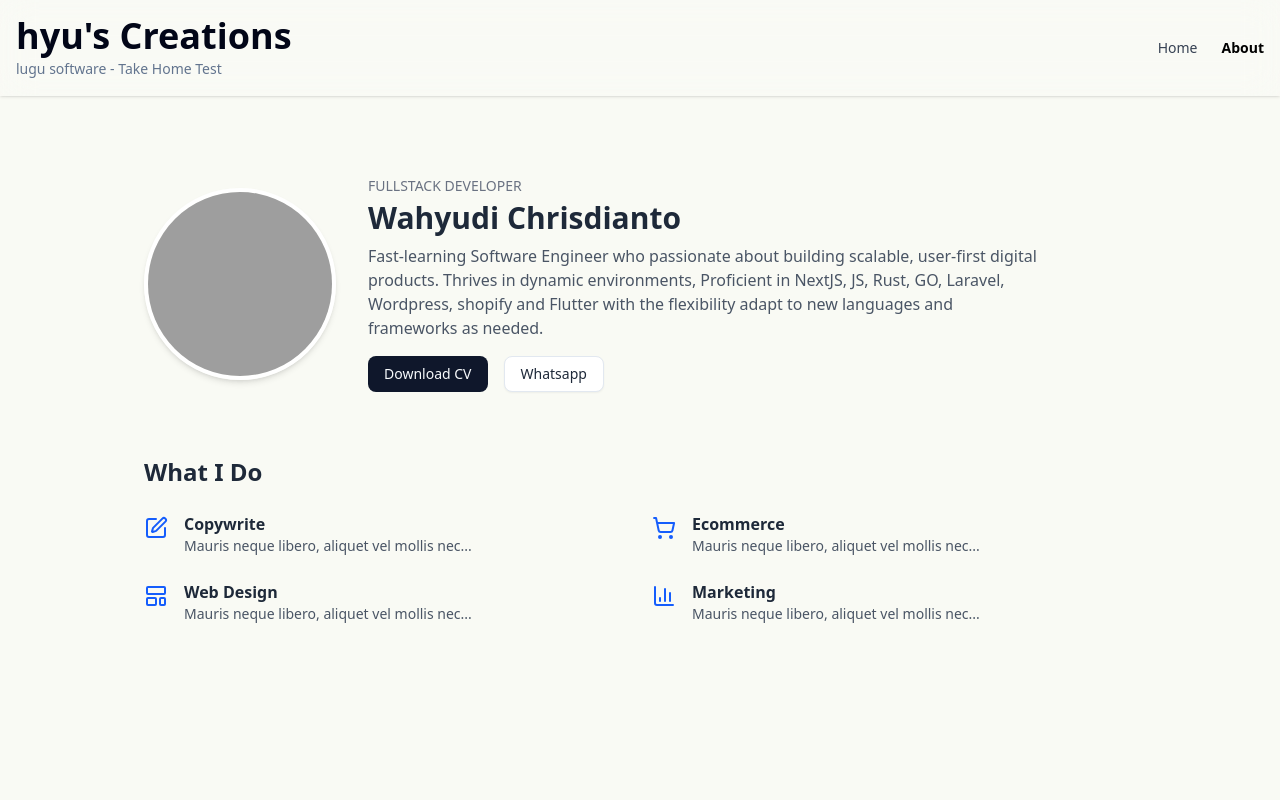
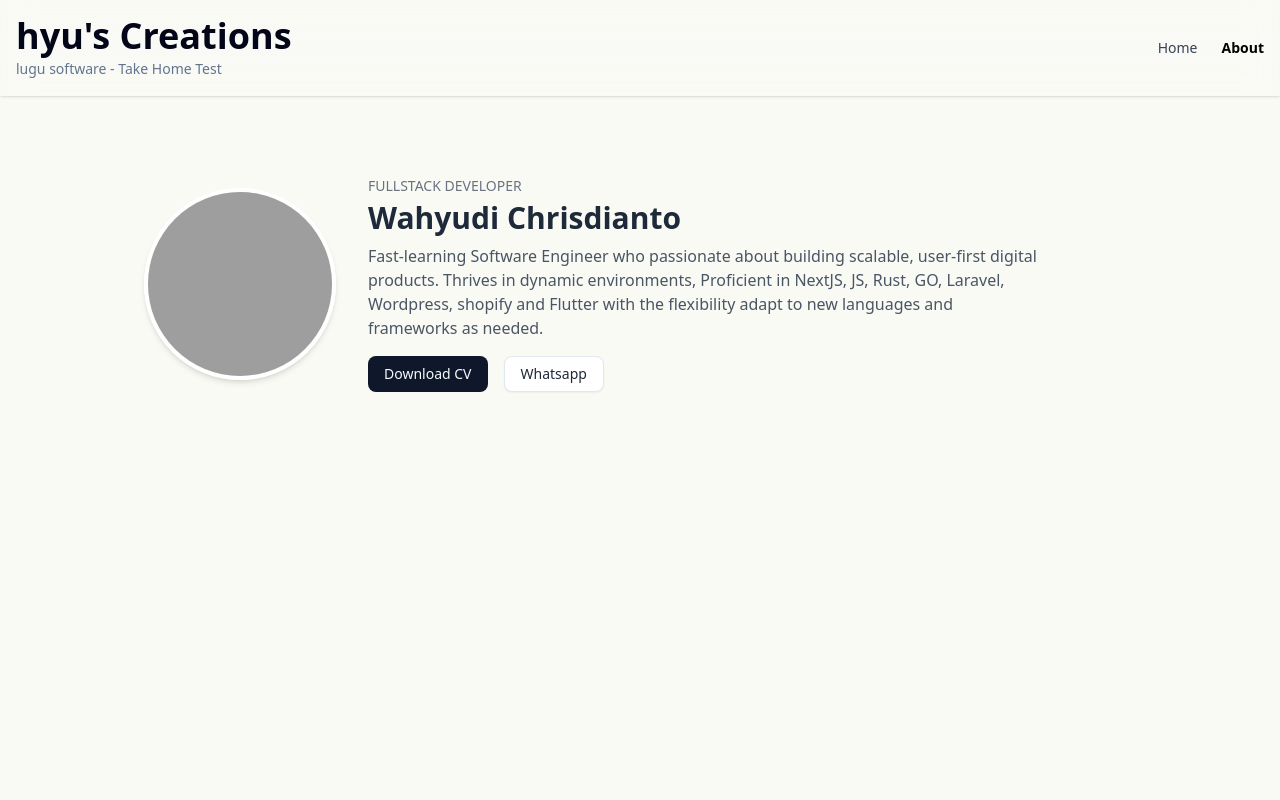
Before and after one commit to omowahyu/luguHomeTest, a Next.js app: page /about in a window 1280 px wide. Shown: the top 800 px of the page. Built offline with nearby package versions, Linux system fonts and the light colour scheme; grey boxes are pictures that could not be loaded.

Commit message:
remove about/service.tsx

```diff
--- a/app/about/page.tsx
+++ b/app/about/page.tsx
@@ -1,5 +1,4 @@
 import Hero from "@/components/Templates/About/Hero";
-import Services from "@/components/Templates/About/Services";
 
 import BasicLayout from "@/components/Templates/BasicLayout";
 export default function AboutPage() {
@@ -7,7 +6,6 @@ export default function AboutPage() {
     <BasicLayout>
       <div className="min-h-screen text-gray-800">
         <Hero />
-        <Services />
       </div>
     </BasicLayout>
   );
--- a/components/Templates/About/Services.tsx
+++ /dev/null
@@ -1,48 +0,0 @@
-import {
-  PenSquare,
-  ShoppingCart,
-  LayoutTemplate,
-  BarChart3,
-} from "lucide-react";
-
-const services = [
-  {
-    icon: <PenSquare className="text-blue-600" />,
-    title: "Copywrite",
-    desc: "Mauris neque libero, aliquet vel mollis nec...",
-  },
-  {
-    icon: <ShoppingCart className="text-blue-600" />,
-    title: "Ecommerce",
-    desc: "Mauris neque libero, aliquet vel mollis nec...",
-  },
-  {
-    icon: <LayoutTemplate className="text-blue-600" />,
-    title: "Web Design",
-    desc: "Mauris neque libero, aliquet vel mollis nec...",
-  },
-  {
-    icon: <BarChart3 className="text-blue-600" />,
-    title: "Marketing",
-    desc: "Mauris neque libero, aliquet vel mollis nec...",
-  },
-];
-
-export default function Services() {
-  return (
-    <section>
-      <h2 className="text-2xl font-bold mb-6">What I Do</h2>
-      <div className="grid grid-cols-1 md:grid-cols-2 gap-6">
-        {services.map((service, i) => (
-          <div key={i} className="flex items-start gap-4">
-            <div className="mt-1">{service.icon}</div>
-            <div>
-              <h3 className="font-semibold">{service.title}</h3>
-              <p className="text-sm text-gray-600">{service.desc}</p>
-            </div>
-          </div>
-        ))}
-      </div>
-    </section>
-  );
-}
```
Also changed, not shown: 1 other file (tests, documents, lock files or other folders).
